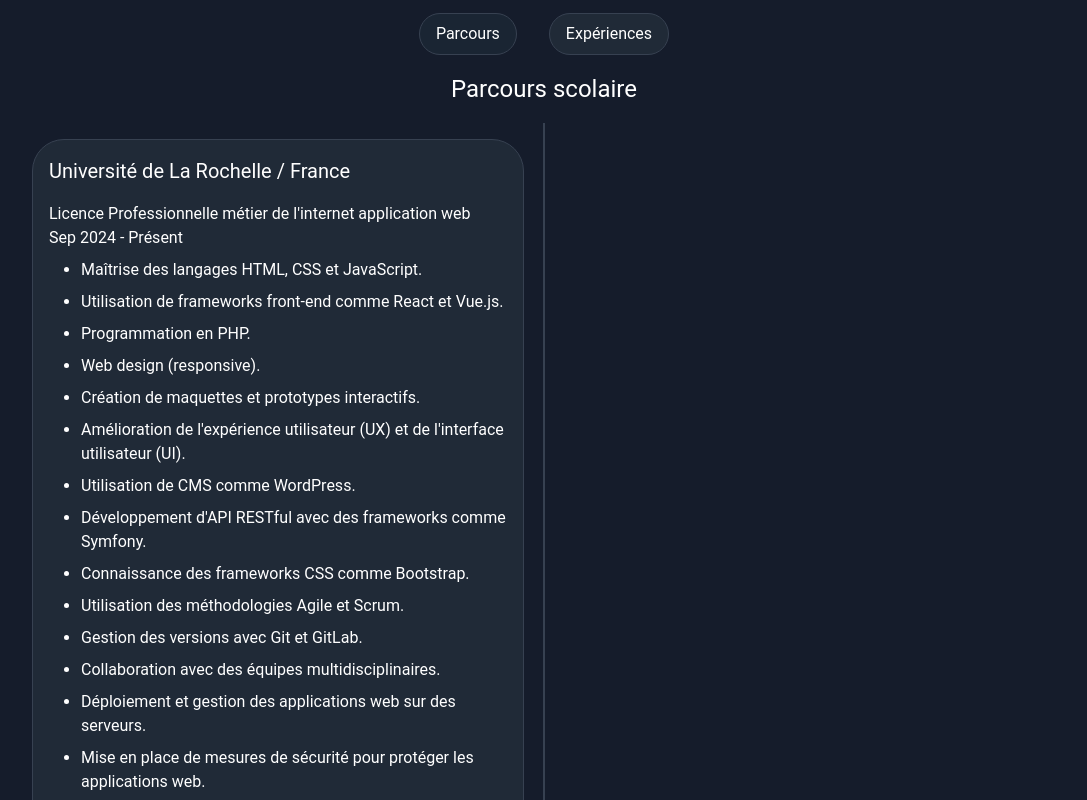
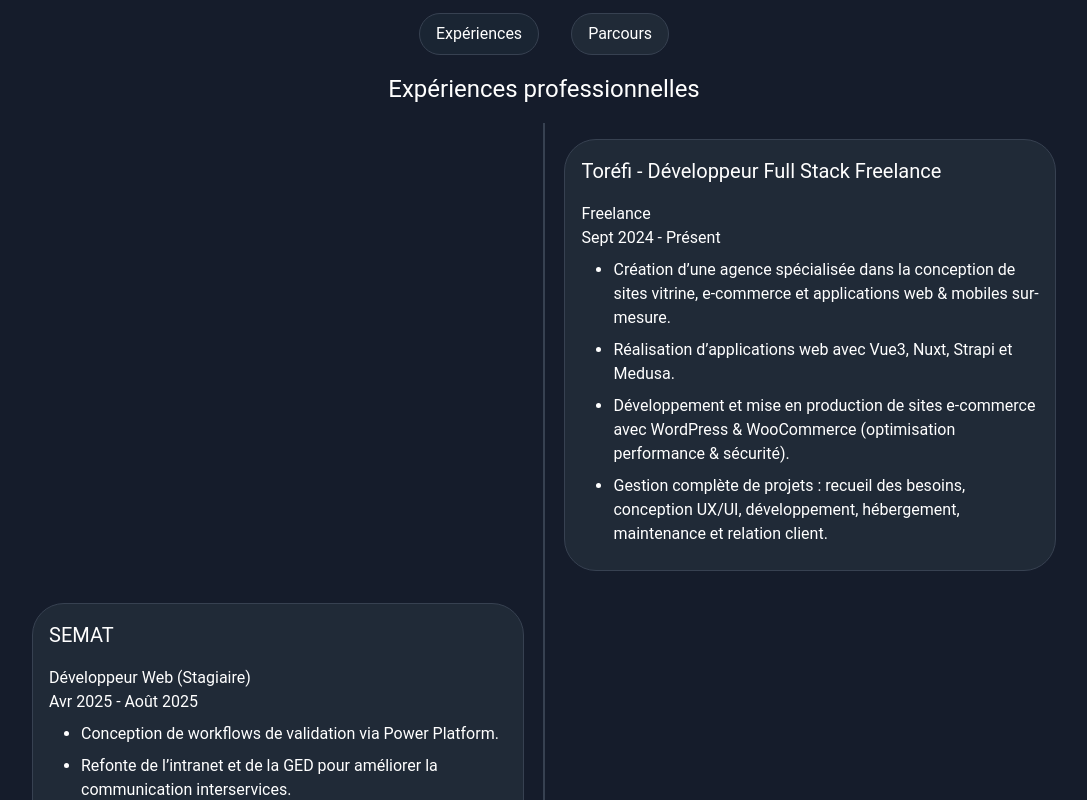
Before and after one commit to HugoMelin/Portfolio, a Vue app: page / in a window 1280 px wide. Shown: the part 2780-3580 px from the top of the page, without its empty margins (96-1183 px from the left). Built offline with nearby package versions, Linux system fonts and the light colour scheme.

Commit message:
feat: Adding google tag manager and ajusting data

```diff
--- a/index.html
+++ b/index.html
@@ -6,9 +6,44 @@
     <meta name="viewport" content="width=device-width, initial-scale=1.0">
     <title>Hugo Melin - Portfolio</title>
     <meta name="description" content="Découvrez le portfolio 2025 de Hugo Melin, présentant ses projets et compétences en développement web.">
+
+    <!-- Google Tag Manager -->
+    <script>(function(w,d,s,l,i){w[l]=w[l]||[];w[l].push({'gtm.start':
+    new Date().getTime(),event:'gtm.js'});var f=d.getElementsByTagName(s)[0],
+    j=d.createElement(s),dl=l!='dataLayer'?'&l='+l:'';j.async=true;j.src=
+    'https://www.googletagmanager.com/gtm.js?id='+i+dl;f.parentNode.insertBefore(j,f);
+    })(window,document,'script','dataLayer','GTM-WLT5H2FS');</script>
+    <!-- End Google Tag Manager -->
+
+    <script>
+    window.axeptioSettings = {
+      clientId: "68b0af0f678735854a8a0ed9",
+      cookiesVersion: "toréfi-fr-EU",
+      googleConsentMode: {
+        default: {
+          analytics_storage: "denied",
+          ad_storage: "denied",
+          ad_user_data: "denied",
+          ad_personalization: "denied",
+          wait_for_update: 500
+        }
+      }
+    };
+
+    (function(d, s) {
+      var t = d.getElementsByTagName(s)[0], e = d.createElement(s);
+      e.async = true; e.src = "//static.axept.io/sdk.js";
+      t.parentNode.insertBefore(e, t);
+    })(document, "script");
+    </script>
   </head>
   <body>
     <div id="app"></div>
     <script type="module" src="/src/main.ts"></script>
+
+    <!-- Google Tag Manager (noscript) -->
+    <noscript><iframe src="https://www.googletagmanager.com/ns.html?id=GTM-WLT5H2FS"
+    height="0" width="0" style="display:none;visibility:hidden"></iframe></noscript>
+    <!-- End Google Tag Manager (noscript) -->
   </body>
 </html>
--- a/src/components/app-footer.vue
+++ b/src/components/app-footer.vue
@@ -43,7 +43,7 @@ const getImageUrl = (name: string) => {
       </div>
     </div>
     <div class="footer__copyright">
-      <p>Dernières modifications :<time datetime="2025-22-08">Août 2025</time></p>
+      <p>Dernières modifications :<time datetime="2025-10-09">Septembre 2025</time></p>
       <p class="copyright">{{ copyright }}</p>
     </div>
   </footer>
--- a/src/components/app-past.vue
+++ b/src/components/app-past.vue
@@ -5,15 +5,15 @@
   import { annees } from '@/data/schools.json';
   import { experiences } from '@/data/experiences.json';
 
-  const filter = ref('parcours');
+  const filter = ref('experiences');
 </script>
 
 <template>
   <section class="past">
     <h3>Mon parcours et mes expériences</h3>
     <ul class="filter">
+      <li @click="filter='experiences'" :class="[filter==='experiences' ? 'active' : '', 'filter__item']">Expériences</li>
       <li @click="filter='parcours'" :class="[filter==='parcours' ? 'active' : '', 'filter__item']">Parcours</li>
-      <li @click="filter='experiences'" :class="[filter==='experiences' ? 'active' : '', 'filter__item']">Expériences</li>
     </ul>
 
     <h3 class="past__title-3">{{ filter==='parcours'?'Parcours scolaire':'Expériences professionnelles'}}</h3>
--- a/src/data/experiences.json
+++ b/src/data/experiences.json
@@ -1,8 +1,29 @@
 {
   "experiences": [
     {
+      "name": "Toréfi - Développeur Full Stack Freelance",
+      "date": "Sept 2024 - Présent",
+      "title": "Freelance",
+      "comment": [
+        "Création d’une agence spécialisée dans la conception de sites vitrine, e-commerce et applications web & mobiles sur-mesure.",
+        "Réalisation d’applications web avec Vue3, Nuxt, Strapi et Medusa.",
+        "Développement et mise en production de sites e-commerce avec WordPress & WooCommerce (optimisation performance & sécurité).",
+        "Gestion complète de projets : recueil des besoins, conception UX/UI, développement, hébergement, maintenance et relation client."
+      ]
+    },
+    {
+      "name": "SEMAT",
+      "date": "Avr 2025 - Août 2025",
+      "title": "Développeur Web (Stagiaire)",
+      "comment": [
+        "Conception de workflows de validation via Power Platform.",
+        "Refonte de l’intranet et de la GED pour améliorer la communication interservices.",
+        "Développement d’une application de gestion des contrats (création, suivi, archivage)."
+      ]
+    },
+    {
       "name": "Pertuis Digital",
-      "date": "Sept 2024 - Présent",
+      "date": "Sept 2024 - Juin 2025",
       "title": "Création d'une micro agence web",
       "comment": [
         "Création de maquettes et prototypes interactifs.",
--- a/src/data/schools.json
+++ b/src/data/schools.json
@@ -2,7 +2,7 @@
     "annees": [
       {
         "name": "Université de La Rochelle / France",
-        "date": "Sep 2024 - Présent",
+        "date": "Sep 2024 - Août 2025",
         "title": "Licence Professionnelle métier de l'internet application web",
         "comment": [
             "Maîtrise des langages HTML, CSS et JavaScript.",
--- a/src/data/social-media.json
+++ b/src/data/social-media.json
@@ -12,7 +12,7 @@
     },
     {
       "name": "Instagram",
-      "url": "https://www.instagram.com/melinhugotheonlyone/",
+      "url": "https://www.instagram.com/hugo.melin.lr/",
       "icon": "instagram.png"
     }
   ]
--- a/vite.config.ts
+++ b/vite.config.ts
@@ -15,5 +15,5 @@ export default defineConfig({
       '@': fileURLToPath(new URL('./src', import.meta.url))
     },
   },
-  base: process.env.NODE_ENV === 'production' ? '/portfolio/' : '/'
+  //base: process.env.NODE_ENV === 'production' ? '/portfolio/' : '/'
 })
```
